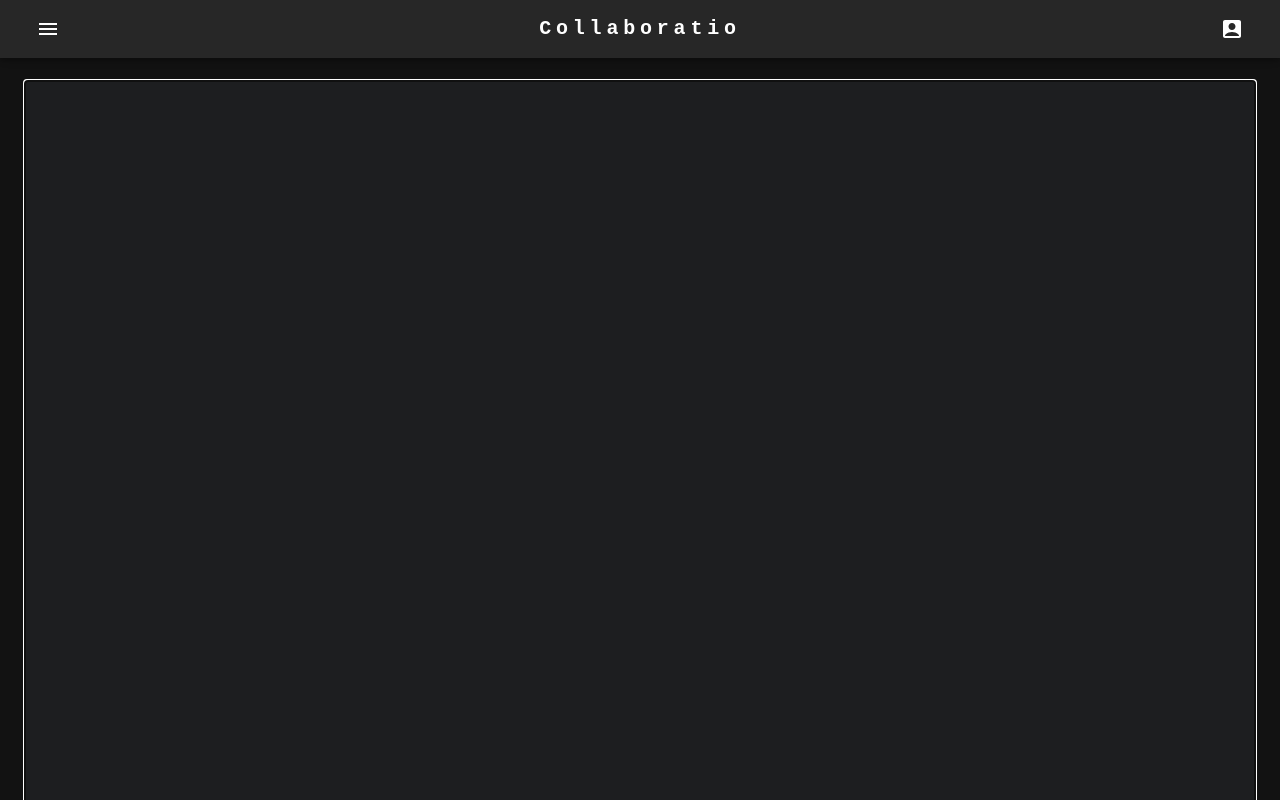
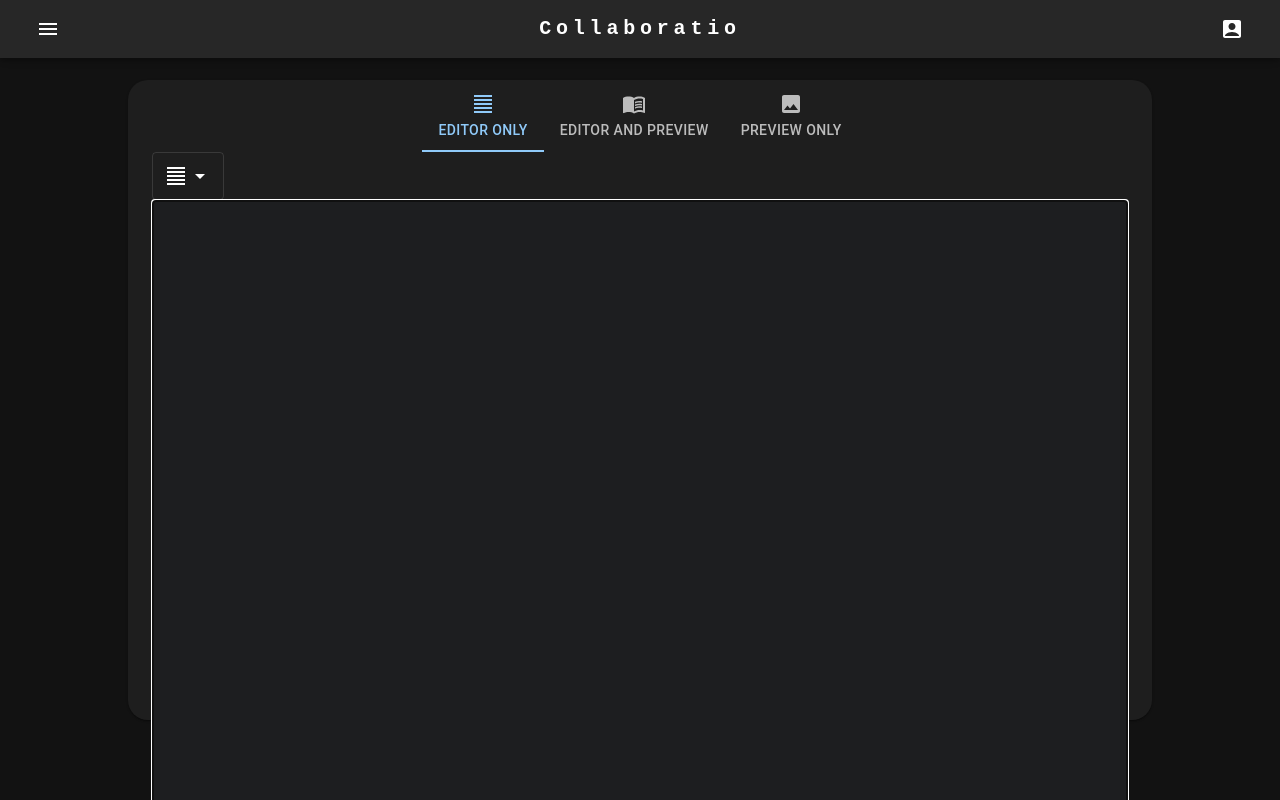
Before and after one commit to Libra-foundation/Collaboratio, a React (Vite) app: page / in a window 1280 px wide. Shown: the top 800 px of the page. Built offline with nearby package versions, Linux system fonts and the light colour scheme; the HTML template or start-up script is replaced by a standard one.

Commit message:
Textarea and paper

```diff
--- a/src/Components/MarkdownComponent/MarkdownComponent.tsx
+++ b/src/Components/MarkdownComponent/MarkdownComponent.tsx
@@ -1,5 +1,14 @@
 import React from "react";
-import {TextareaAutosize, type Theme, useTheme} from "@mui/material";
+import {
+  Container,
+  TextareaAutosize,
+  type Theme,
+  ToggleButton,
+  ToggleButtonGroup,
+  useTheme,
+} from "@mui/material";
+import FormatAlignJustifyIcon from "@mui/icons-material/FormatAlignJustify";
+import ArrowDropDownIcon from "@mui/icons-material/ArrowDropDown";
 
 export default function MarkdownComponent(): JSX.Element {
   const [MARKDOWN_INPUT, SetMarkdownInput] = React.useState("");
@@ -7,6 +16,13 @@
   const THEME: Theme = useTheme();
 
   return (
+    <Container>
+      <ToggleButtonGroup>
+        <ToggleButton value="test">
+          <FormatAlignJustifyIcon />
+          <ArrowDropDownIcon />
+        </ToggleButton>
+      </ToggleButtonGroup>
       <TextareaAutosize
         autoFocus
         style={{
@@ -17,10 +33,12 @@
           backgroundColor: THEME.palette.mode === "dark" ? "#1d1e20" : "white",
           color: THEME.palette.mode === "dark" ? "white" : "black",
           borderRadius: "0 0 10px 10px",
+          fontFamily: "open sans, sans-serif",
         }}
         onChange={(e): void => {
           SetMarkdownInput(e.target.value);
         }}
       />
+    </Container>
   );
 }
--- a/src/Pages/MarkdownPage/MarkdownPage.tsx
+++ b/src/Pages/MarkdownPage/MarkdownPage.tsx
@@ -1,14 +1,45 @@
 import React from "react";
 import MarkdownComponent from "../../Components/MarkdownComponent/MarkdownComponent";
-import {Container, Theme, useTheme} from "@mui/material";
+import {Container, Paper, Tab, Tabs} from "@mui/material";
+import FormatAlignJustifyIcon from "@mui/icons-material/FormatAlignJustify";
+import MenuBookIcon from "@mui/icons-material/MenuBook";
+import ImageIcon from "@mui/icons-material/Image";
 
 export default function MarkdownPage(): JSX.Element {
+  const [PREVIEW_MODE, SetPreviewMode] = React.useState(0);
+
+  const HandleChangePreviewMode = (
+    event: React.SyntheticEvent,
+    new_value: number
+  ) => {
+    SetPreviewMode(new_value);
+  };
+
   return (
-    <Container
-      maxWidth="xl"
-      sx={{height: "80vh", marginBottom: "10vh", marginTop: "10vh"}}
+    <Paper
+      sx={{
+        height: "80vh",
+        margin: {lg: "10vh 10vw 10vh 10vw", md: "10vh 0 0 0"},
+        width: {lg: "80vw", md: "100vw"},
+        borderRadius: "20px",
+      }}
+      elevation={1}
     >
+      <Container
+        sx={{
+          display: "flex",
+          justifyContent: "center",
+          alignItems: "center",
+          flexDirection: "column",
+        }}
+      >
+        <Tabs value={PREVIEW_MODE} onChange={HandleChangePreviewMode}>
+          <Tab icon={<FormatAlignJustifyIcon />} label="Editor only" />
+          <Tab icon={<MenuBookIcon />} label="Editor and preview" />
+          <Tab icon={<ImageIcon />} label="Preview only" />
+        </Tabs>
+      </Container>
       <MarkdownComponent />
-    </Container>
+    </Paper>
   );
 }
```
Lines whose indentation alone changed are shown as unchanged.
